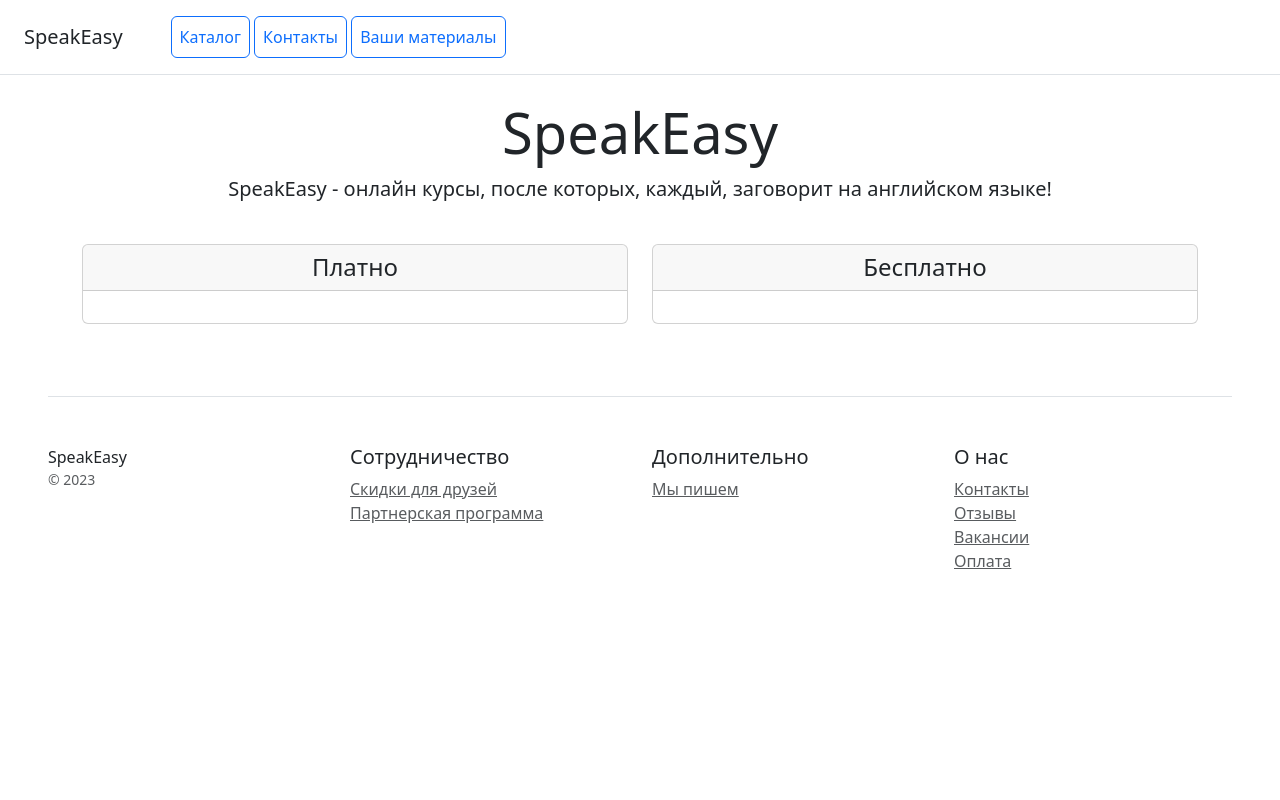
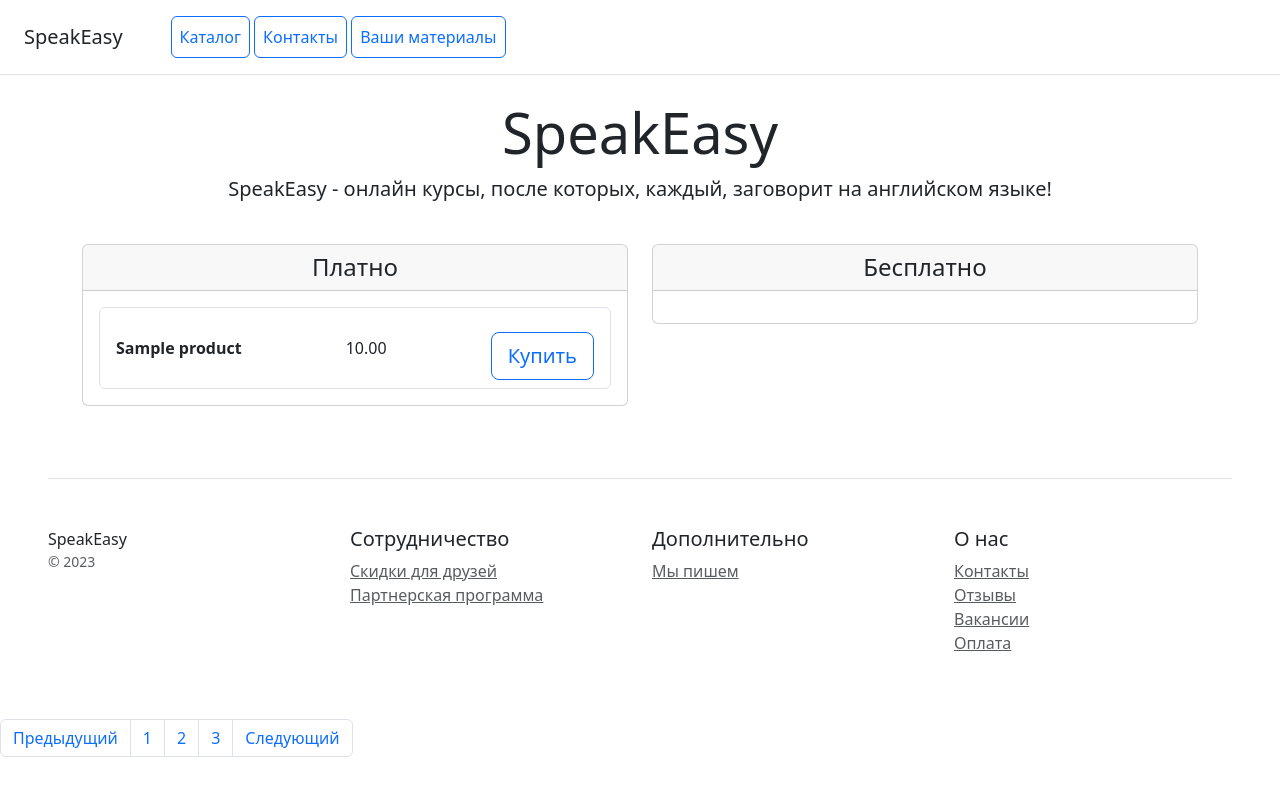
Before and after one commit to RadmilaGMTD/homework_22_django, a Django app: page / in a window 1280 px wide. Run offline with Django 5.2, Linux system fonts and the light colour scheme; tables that the repository leaves empty hold one stand-in row (values such as "Sample post"); parts of the project's set-up code (start-up, migrations or seed data) failed here and were passed over; some libraries are stand-ins or nearby versions.

Commit message:
update home, base, models, views

```diff
--- a/catalog/admin.py
+++ b/catalog/admin.py
@@ -14,6 +14,7 @@ class CategoryAdmin(admin.ModelAdmin):
     list_display = (
         "id",
         "name",
+        "is_paid",
     )
 
 @admin.register(Contact)
--- a/catalog/models.py
+++ b/catalog/models.py
@@ -4,6 +4,7 @@ from django.db import models
 class Category(models.Model):
     name = models.CharField(max_length=50, verbose_name="Наименование категории")
     description = models.TextField(verbose_name="Описание категории")
+    is_paid = models.BooleanField(default=False, verbose_name="Платная категория")
 
     class Meta:
         verbose_name = "Категория"
--- a/catalog/templates/catalog/base.html
+++ b/catalog/templates/catalog/base.html
@@ -50,5 +50,14 @@
         </div>
     </footer>
 <script src="/static/js/bootstrap.bundle.min.js"></script>
+<nav aria-label="Page navigation example">
+  <ul class="pagination">
+    <li class="page-item"><a class="page-link" href="#">Предыдущий</a></li>
+    <li class="page-item"><a class="page-link" href="#">1</a></li>
+    <li class="page-item"><a class="page-link" href="#">2</a></li>
+    <li class="page-item"><a class="page-link" href="#">3</a></li>
+    <li class="page-item"><a class="page-link" href="#">Следующий</a></li>
+  </ul>
+</nav>
 </body>
 </html>
--- a/catalog/views.py
+++ b/catalog/views.py
@@ -1,12 +1,27 @@
 from django.shortcuts import render
 from django.http import HttpResponse
 from .models import Product, Contact
+from django.core.paginator import Paginator
 
 
 def home(request):
-    paid_products = Product.objects.filter(category__name="Платные занятия")
-    free_products = Product.objects.filter(category__name="Бесплатные занятия")
-    return render(request, "catalog/home.html", {'paid_products': paid_products, 'free_products': free_products})
+    paid_products = Product.objects.filter(category__is_paid=True)
+    free_products = Product.objects.filter(category__is_paid=False)
+
+    # Пагинация для платных продуктов
+    paid_paginator = Paginator(paid_products, 10)  # 10 товаров на страницу
+    paid_page_number = request.GET.get('page_paid')
+    paid_page_obj = paid_paginator.get_page(paid_page_number)
+
+    # Пагинация для бесплатных продуктов
+    free_paginator = Paginator(free_products, 10)  # 10 товаров на страницу
+    free_page_number = request.GET.get('page_free')
+    free_page_obj = free_paginator.get_page(free_page_number)
+
+    return render(request, "catalog/home.html", {
+        'paid_products': paid_page_obj,
+        'free_products': free_page_obj,
+    })
 
 
 def contacts(request):
```
Also changed, not shown: catalog/migrations/0005_category_is_paid.py (added).
